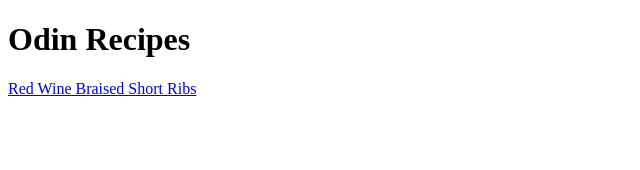
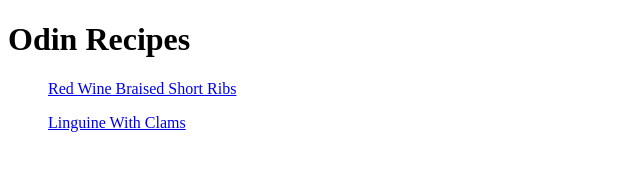
Before and after one commit to NoahGC28/odin-recipes, a plain HTML site: page index.html in a window 1280 px wide. Shown: the whole page, without its empty margins (0-640 px from the left). Drawn offline with Linux system fonts and the light colour scheme.

Commit message:
clams.html

```diff
--- a/index.html
+++ b/index.html
@@ -8,10 +8,11 @@
 <body>
     <h1>Odin Recipes</h1>
 
+    <ul>
 <a href="ribs.html">Red Wine Braised Short Ribs</a>
+<p><a href="clams.html">Linguine With Clams</a></p>
 
-
-
+</ul>
 
 
 
```
Also changed, not shown: ribs.html (+1 -1 lines), images/clams.jpg (added), images/ribs.jpg (added), rice.html (added).
